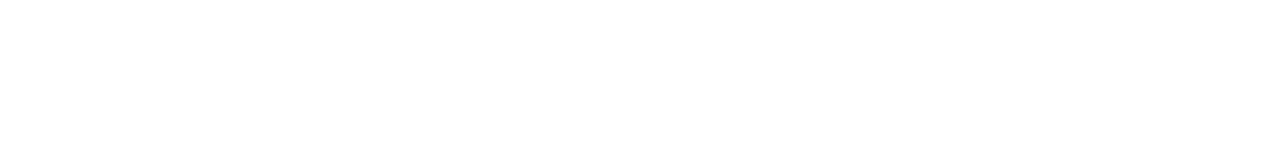
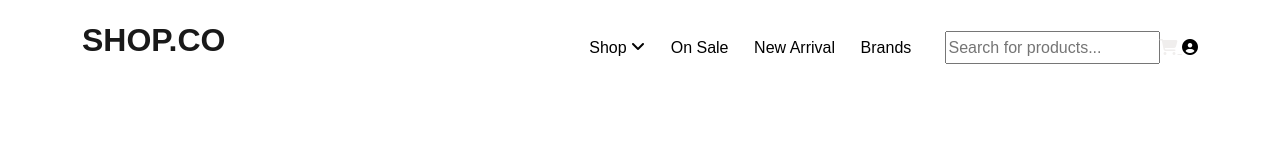
Before and after one commit to Shahriar-Imran/Shop-Co, a website: page index.html in a window 1280 px wide. Drawn offline with nearby package versions, Linux system fonts and the light colour scheme; files that its build step writes are made by us from their sources; a web font is replaced by a local one.

Commit message:
designing navbar

```diff
--- a/index.html
+++ b/index.html
@@ -18,8 +18,69 @@
         <title>Shop.Co</title>
     </head>
     <body>
+        <nav class="navbar navbar-expand-lg sticky-top">
+            <div class="container">
+                <button
+                    class="navbar-toggler"
+                    type="button"
+                    data-bs-toggle="collapse"
+                    data-bs-target="#navbarNavDropdown"
+                    aria-controls="navbarNavDropdown"
+                    aria-expanded="false"
+                >
+                    <span class="navbar-toggler-icon"></span>
+                </button>
+                <h1 class="navbar-brand fs-2 fw-bold text-uppercase">
+                    shop.co
+                </h1>
+                <div class="collapse navbar-collapse" id="navbarNavDropdown">
+                    <ul class="navbar-nav ms-auto">
+                        <li class="nav-item">
+                            <a href="#" class="nav-link text-dark fw-regular"
+                                >Shop <i class="fas fa-angle-down"></i
+                            ></a>
+                        </li>
+                        <li class="nav-item">
+                            <a
+                                href="#top-selling"
+                                class="nav-link text-dark fw-regular"
+                                >On Sale</a
+                            >
+                        </li>
+                        <li class="nav-item">
+                            <a
+                                href="#new-arrival"
+                                class="nav-link text-dark fw-regular"
+                                >New Arrival</a
+                            >
+                        </li>
+                        <li class="nav-item">
+                            <a href="#" class="nav-link text-dark fw-regular"
+                                >Brands</a
+                            >
+                        </li>
+                    </ul>
+                </div>
 
+                <form class="nav-search" role="search">
+                    <i class="fas fa-search"></i>
+                    <input
+                        type="search"
+                        placeholder="Search for products..."
+                        aria-label="Search products"
+                    />
+                </form>
 
+                <div class="nav-actions">
+                    <a href="#" aria-label="Cart"
+                        ><i class="fas fa-shopping-cart"></i>
+                    </a>
+                    <a href="#" class="bg-transparent">
+                        <i class="far fa-user-circle fa-1x text-dark"></i>
+                    </a>
+                </div>
+            </div>
+        </nav>
 
         <script src="js/bootstrap.bundle.min.js"></script>
         <script src="js/script.js"></script>
--- a/scss/styles.scss
+++ b/scss/styles.scss
@@ -1,3 +1,4 @@
-.section-title {
+.section-title,
+.navbar-brand {
     font-family: 'Integral CF', sans-serif;
 }
```
